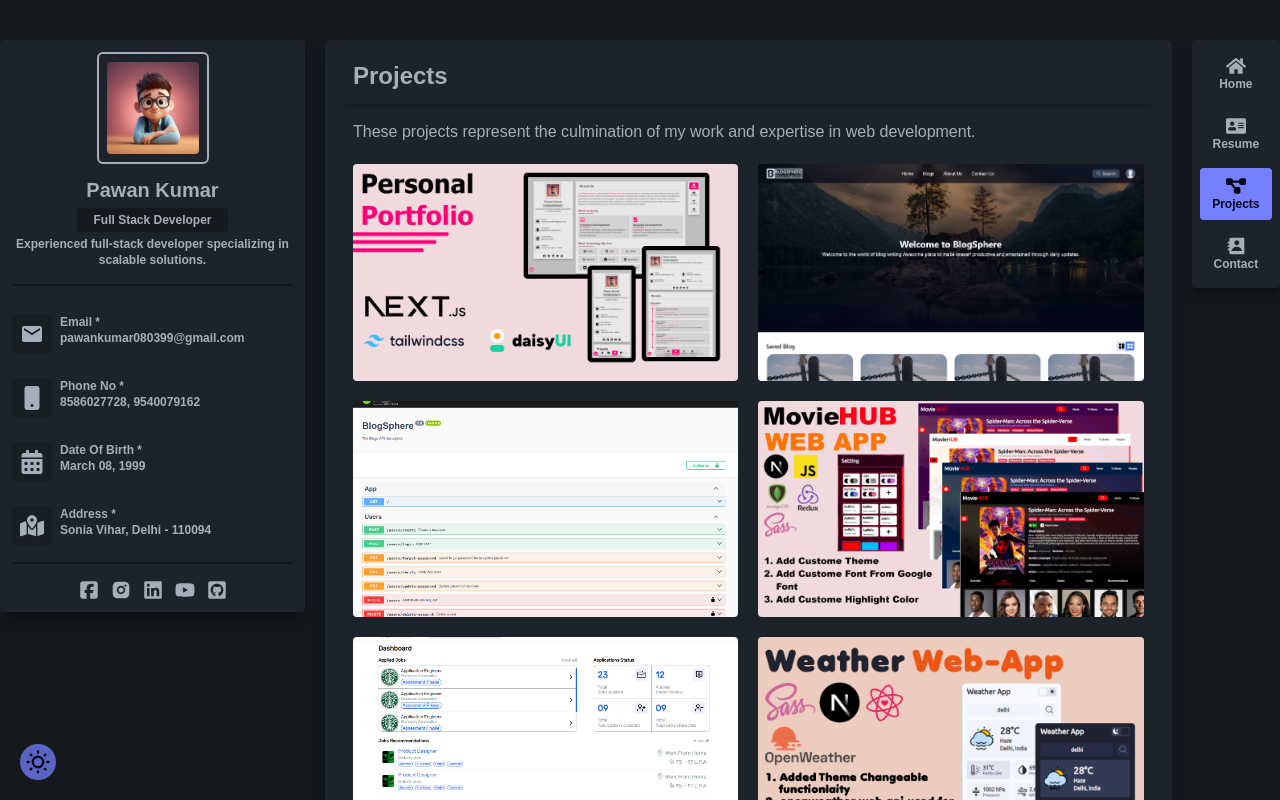
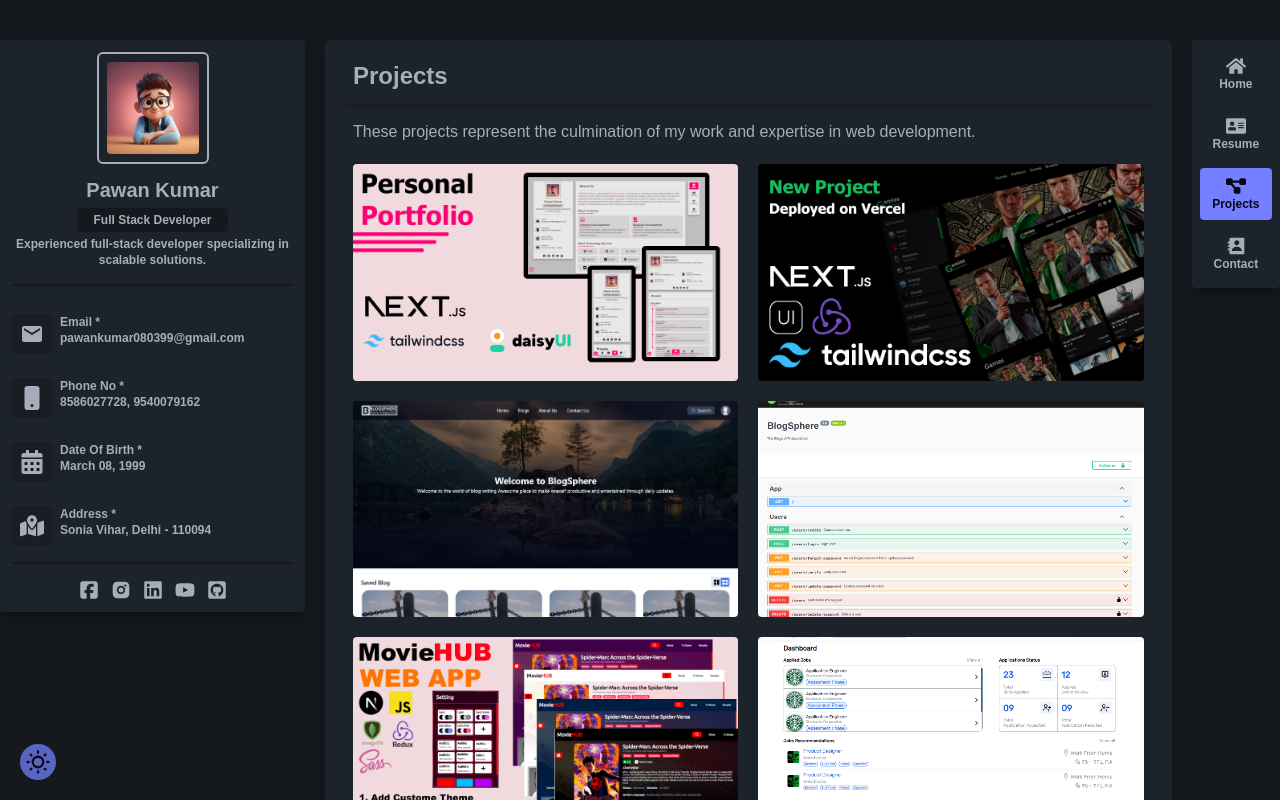
Before and after one commit to NightDevilPT/portfolio.v2, a Next.js app: page /projects in a window 1280 px wide. Built offline with nearby package versions, Linux system fonts and the light colour scheme.

Commit message:
Portfolio : gamies-project-added

```diff
--- a/src/components/ProjectsComponents/index.tsx
+++ b/src/components/ProjectsComponents/index.tsx
@@ -8,6 +8,7 @@
 import portfolio from "../../assets/portfolio.png";
 import blogshpereBackend from "../../assets/blogsphere-bacckend.png";
 import blogshpereFrontend from "../../assets/blogsphere-frontend.png";
+import gamies from "../../assets/gamies.png";
 
 import { projectCardProps } from "@/types/types";
 import { ProjectCards } from "./ProjectCards/ProjectCards";
@@ -21,6 +22,14 @@
 		link: "https://pawan-portfolio-v2.vercel.app/",
 		github: "https://github.com/NightDevilPT/portfolio.v2",
 		isProgress:false
+	},
+	{
+		img: gamies,
+		title: "Gamies Frontend - NextJS",
+		description: `I've deployed my frontend project, Gamies Gamers World, on Vercel, leveraging Next.js for development. To enrich the user experience, I incorporated TailwindCSS for styling and NextUI for building dynamic components. Moreover, I utilized Redux for streamlined state management across the application. As for the API, I integrated RAWG.io to fetch the latest game data.`,
+		link: "https://gamies-nextjs.vercel.app/",
+		github: "https://github.com/NightDevilPT/gamies-nextjs",
+		isProgress:true
 	},
 	{
 		img: blogshpereFrontend,
```
Also changed, not shown: src/assets/gamies.png (added).
